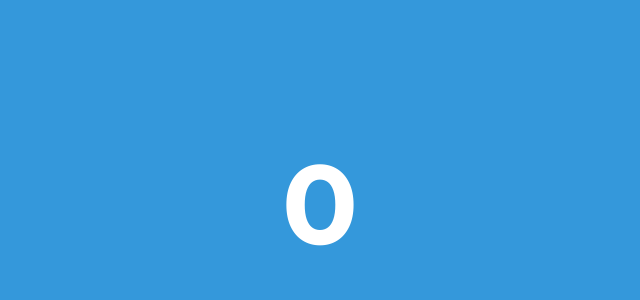
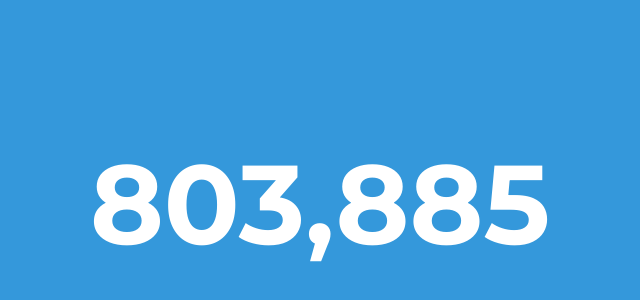
Before and after one commit to G2H/base, a website: page src/index.html in a window 1280 px wide. Shown: the part 204-504 px from the top of the page, without its empty margins (328-968 px from the left). Drawn offline with nearby package versions, Linux system fonts and the light colour scheme; files that its build step writes are made by us from their sources.

Commit message:
before bed

```diff
--- a/Gruntfile.js
+++ b/Gruntfile.js
@@ -114,7 +114,7 @@ module.exports = function (grunt) {
     'sass:tmp',
   ]);
 
-  // Serve: shoul serve and refresh the content of tmp
+  // Serve: should serve and refresh the content of tmp
   // Inject; wiredep; tmpbuild; on src change, delete old, replace newer in tmp;
   // on src/styles change, sass compile to tmp; watch tmp for live reload.
   grunt.registerTask('serve', [
--- a/bower.json
+++ b/bower.json
@@ -15,7 +15,6 @@
   ],
   "dependencies": {
     "react": "~0.14.7",
-    "d3": "~3.5.16",
-    "kube": "~4.0"
+    "d3": "~3.5.16"
   }
 }
--- a/src/index.html
+++ b/src/index.html
@@ -1,7 +1,7 @@
 <!doctype html>
 
 <head>
-  <title>Hello, World!</title>
+  <title>Bonjour!</title>
 
   <!-- bower:css -->
   <!-- endbower -->
--- a/src/scripts/app.js
+++ b/src/scripts/app.js
@@ -1,7 +1,7 @@
 
 var format = d3.format(",d");
 
-d3.select("#hello")
+d3.select("#numbers")
   .transition()
     .duration(2500)
     .on("start", function repeat() {
```
Also changed, not shown: README.md.
